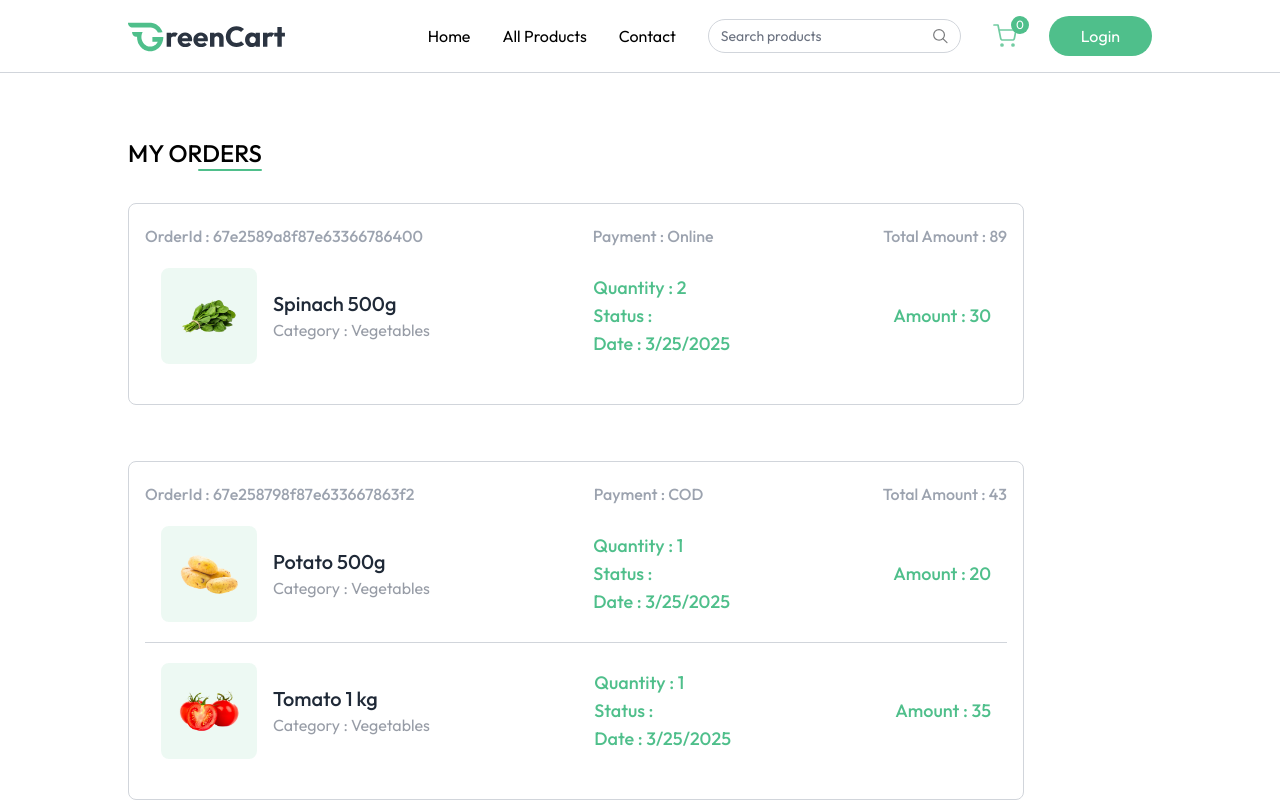
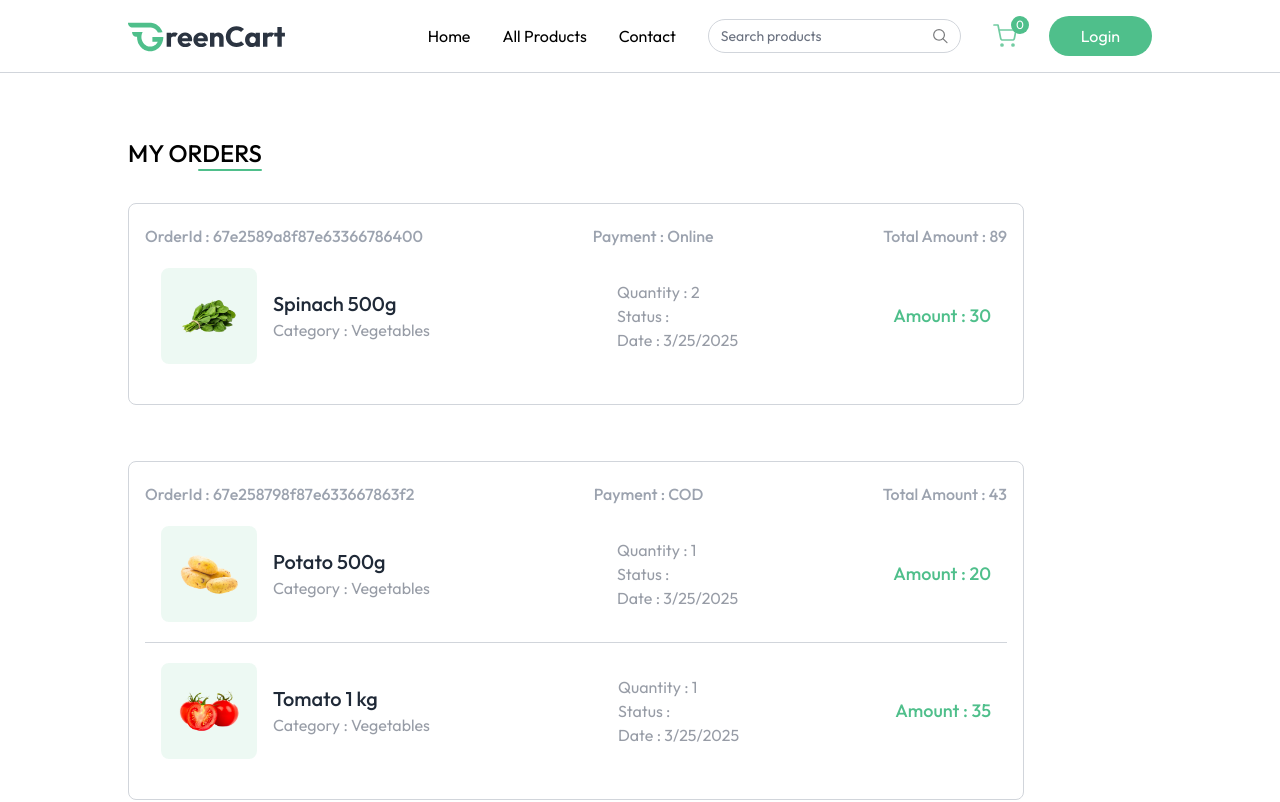
Before and after one commit to jim2107054/GreenCart, a React (Vite) app in the folder frontend/: page /my-orders in a window 1280 px wide. Shown: the top 802 px of the page. Built offline with nearby package versions, Linux system fonts and the light colour scheme; a web font is replaced by a local one.

Commit message:
finish the my-order page.

```diff
--- a/frontend/src/pages/MyOrders.jsx
+++ b/frontend/src/pages/MyOrders.jsx
@@ -50,7 +50,7 @@
                                                 </div>
                                             </div>
 
-                                            <div className="text-primary text-lg font-medium">
+                                            <div className="flex flex-col justify-center md:ml-8 mb-4 md:mb-0">
                                                 <p>Quantity : {item.quantity || "1"}</p>
                                                 <p>Status : {item.status}</p>
                                                 <p>Date : {new Date(order.createdAt).toLocaleDateString()}</p>
```
